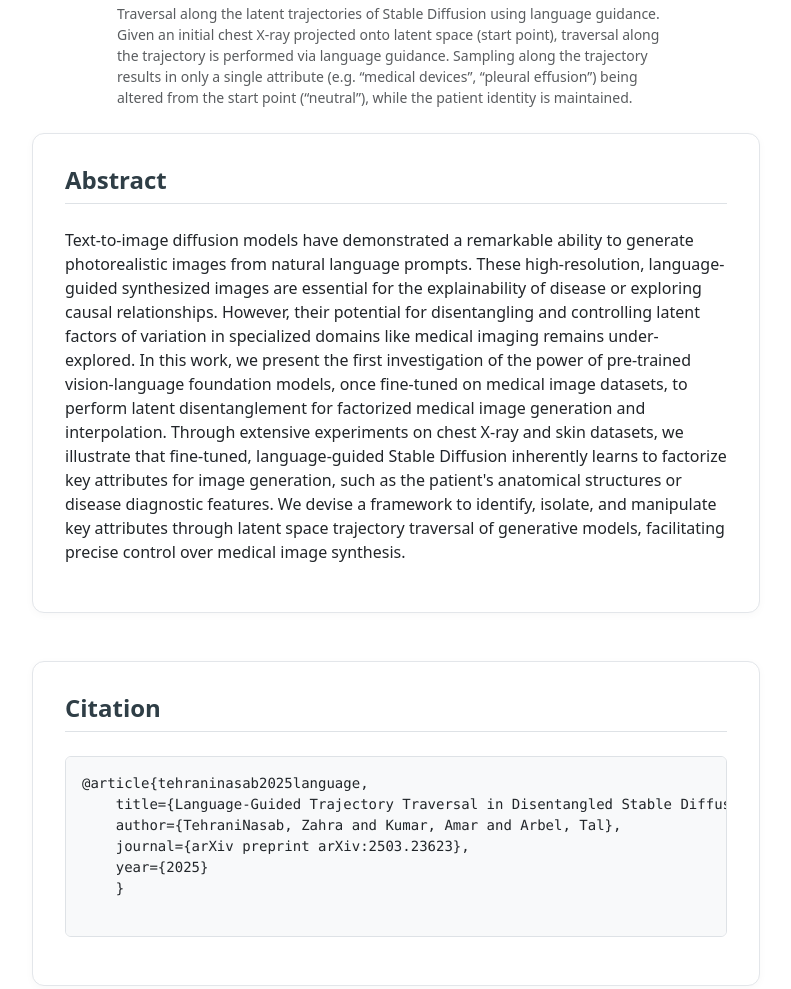
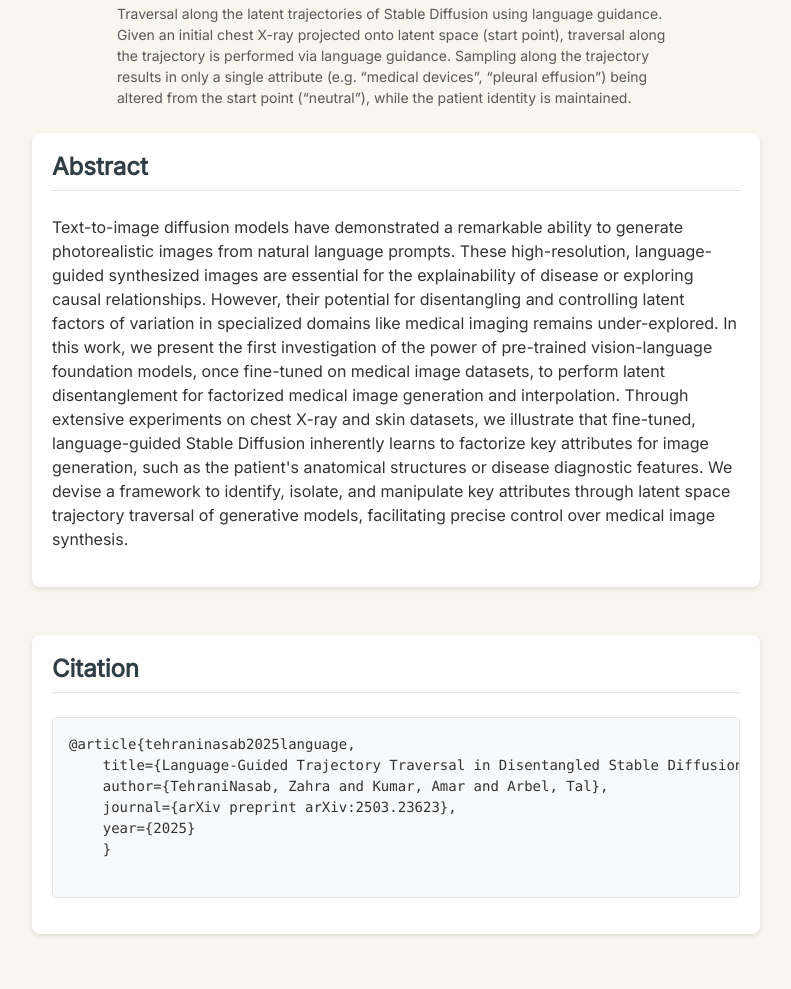
Before and after one commit to tehraninasab/sd-latent-traversal, a plain HTML site: page index.html in a window 1280 px wide. Shown: the part 632-1621 px from the top of the page, without its empty margins (244-1035 px from the left). Drawn offline with nearby package versions, Linux system fonts and the light colour scheme; no server answers.

Commit message:
Change the font, background color and sections style

```diff
--- a/index.html
+++ b/index.html
@@ -8,8 +8,13 @@
 
   <!-- Bootstrap 5 CSS (responsive grid, utilities, ScrollSpy) -->
   <link href="https://cdn.jsdelivr.net/npm/bootstrap@5.3.3/dist/css/bootstrap.min.css" rel="stylesheet">
-
+  <link href="https://fonts.googleapis.com/css2?family=Inter&display=swap" rel="stylesheet">
   <style>
+    body {
+      font-family: 'Inter', sans-serif;
+      background-color: #f9f5ef; /* soft beige */
+      color: #333;
+    }
     /* Make the “Contents” list stick on desktop */
     @media (min-width: 768px) {
       #toc {
@@ -85,12 +90,11 @@
     }
 
     section {
-      background-color: white;
-      border: 1px solid #e3e6ea;
-      border-radius: 12px;
-      padding: 2rem;
-      margin-bottom: 2rem;
-      box-shadow: 0 2px 8px rgba(0, 0, 0, 0.03);
+      background-color: #ffffff;
+      border-radius: 8px;
+      padding: 20px;
+      margin-bottom: 20px;
+      box-shadow: 0 2px 5px rgba(0, 0, 0, 0.1);
     }
 
     section h2 {
```
